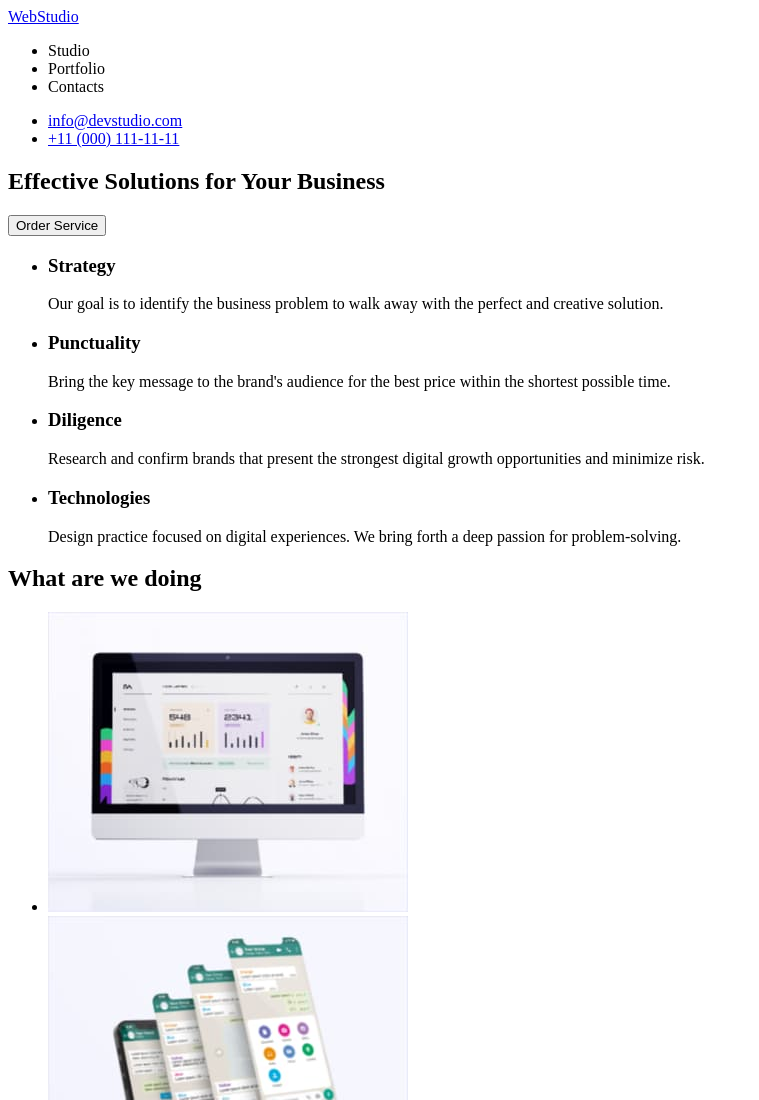
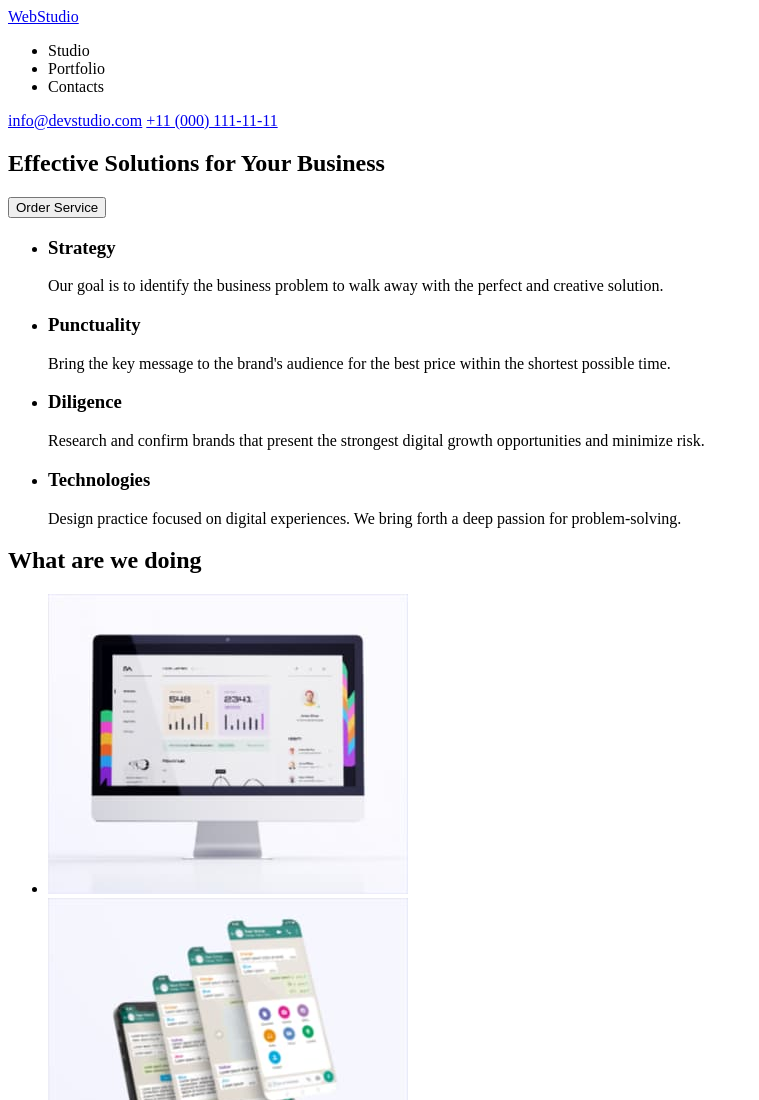
Before and after one commit to maksumishchenko/goit-markup-hw-01, a plain HTML site: page index.html in a window 1280 px wide. Shown: the top 1100 px of the page, without its empty margins (0-759 px from the left). Drawn offline with Linux system fonts and the light colour scheme.

Commit message:
забрав ul li з nav

```diff
--- a/index.html
+++ b/index.html
@@ -39,10 +39,8 @@
           <li><a href="#"></a>Contacts</li>
         </ul>
       </nav>
-      <ul>
-        <li><a href="mailto:info@devstudio.com">info@devstudio.com</a></li>
-        <li><a href="tel:+110001111111">+11 (000) 111-11-11</a></li>
-      </ul>
+      <a href="mailto:info@devstudio.com">info@devstudio.com</a>
+      <a href="tel:+110001111111">+11 (000) 111-11-11</a>
     </header>
     <!-- Main section -->
     <main>
```
